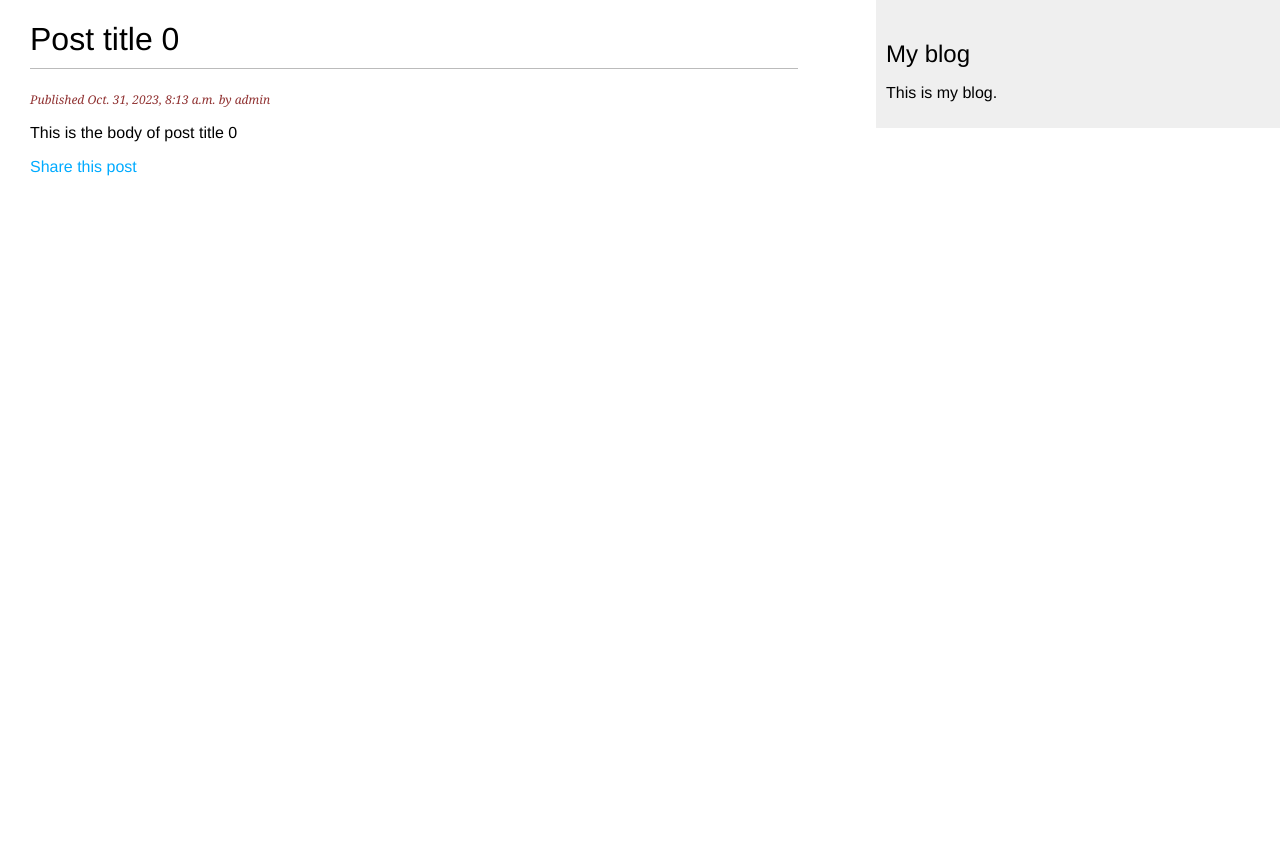
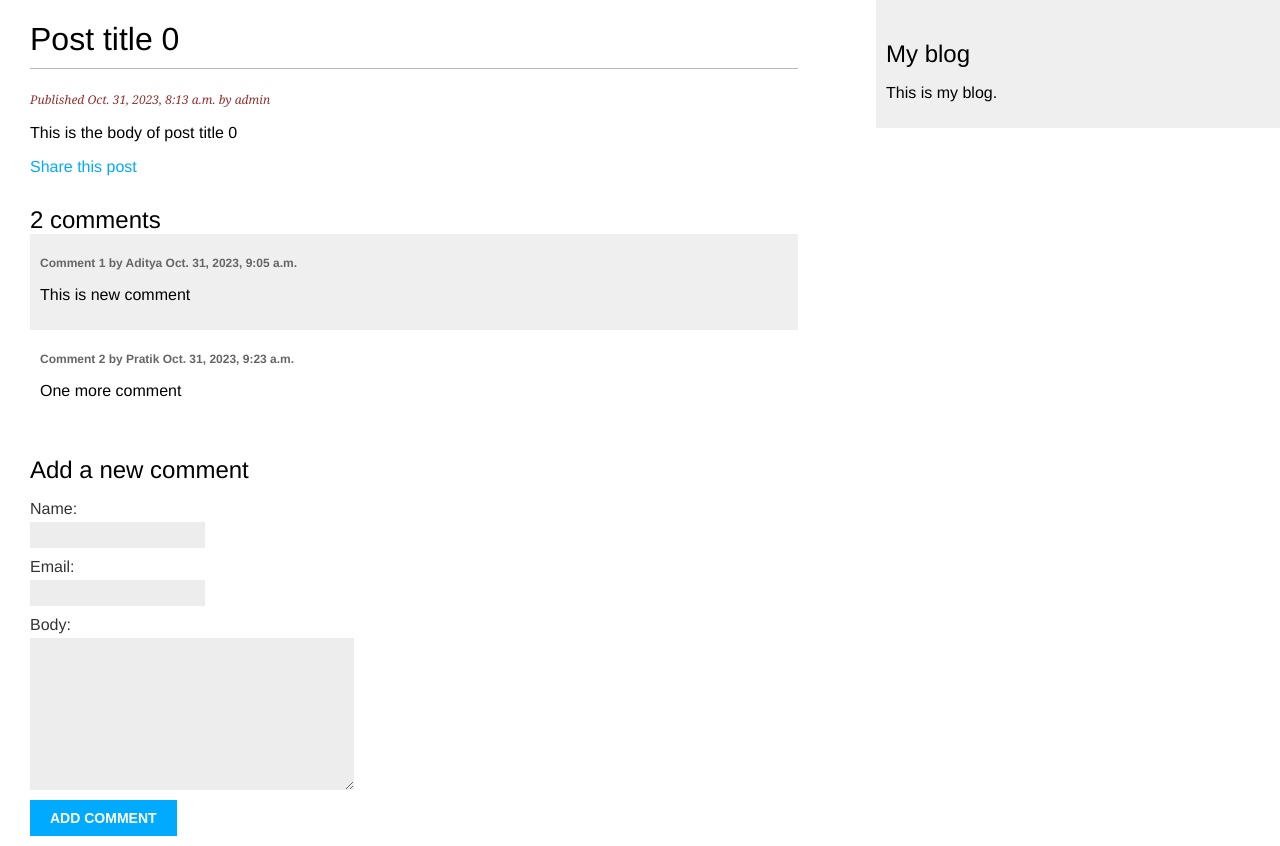
Before and after one commit to adityasurana3/Blog-Application, a Django app: a page that uses blog/templates/blog/post/detail.html in a window 1280 px wide. Before the commit the page ends 176 px from the top, so only its background shows below. Run offline with Django 4.2, Linux system fonts and the light colour scheme; data comes from the database, SQL or seed files in the repository; both versions use the stored data as it was after the commit.

Commit message:
comment functionality added

```diff
--- a/blog/forms.py
+++ b/blog/forms.py
@@ -1,7 +1,13 @@
 from django import forms
+from .models import Comment
 
 class EmailPostForm(forms.Form):
     name = forms.CharField(max_length=25)
     email = forms.EmailField()
     to = forms.EmailField()
     comments = forms.CharField(required=False, widget=forms.Textarea)
+
+class CommentForm(forms.ModelForm):
+    class Meta:
+        model = Comment
+        fields = ['name', 'email', 'body']
--- a/blog/models.py
+++ b/blog/models.py
@@ -40,3 +40,19 @@
 
     def get_absolute_url(self):
         return reverse("blog:post_detail", args=[self.publish.year, self.publish.month, self.publish.day, self.slug ])
+
+class Comment(models.Model):
+    post = models.ForeignKey(Post, on_delete=models.CASCADE, related_name='comments')
+    name = models.CharField(max_length=80)
+    email = models.EmailField()
+    body = models.TextField()
+    created = models.DateTimeField(auto_now_add=True)
+    updated = models.DateTimeField(auto_now=True)
+    active = models.BooleanField(default=True)
+
+    class Meta:
+        ordering = ['created']
+        indexes = [models.Index(fields=['created'])]
+
+    def __str__(self) -> str:
+        return f'Comment by {self.name} on {self.post}'
--- a/blog/templates/blog/post/detail.html
+++ b/blog/templates/blog/post/detail.html
@@ -10,4 +10,20 @@
     <p>
         <a href='{% url "blog:post_share" post.id %}'>Share this post</a>
     </p>
+    {% with comments.count as total_comments %}
+        <h2>
+            {{ total_comments }} comment{{total_comments|pluralize}}
+        </h2>
+    {% endwith %}
+    {% for comment in comments %}
+        <div class="comment">
+            <p class="info">
+                Comment {{ forloop.counter }} by {{ comment.name }} {{ comment.created }}
+            </p>
+            {{ comment.body|linebreaks }}
+        </div>
+        {% empty %}
+        <p>There are no comments.</p>
+    {% endfor %}
+    {% include "blog/post/includes/comment_form.html" %}
 {% endblock content %}
--- /dev/null
+++ b/blog/templates/blog/post/includes/comment_form.html
@@ -0,0 +1,6 @@
+<h2>Add a new comment</h2>
+<form action="{% url "blog:post_comment" post.id %}" method="post">
+    {{ form.as_p }}
+    {% csrf_token %}
+    <p><input type="submit" value="Add comment"></p>
+</form>
--- a/blog/urls.py
+++ b/blog/urls.py
@@ -8,4 +8,5 @@
     path('', views.PostListView.as_view(), name='post_list'),
     path('<int:year>/<int:month>/<int:day>/<slug:post>/', views.post_detail, name='post_detail'),
     path('<int:post_id>/share/', views.post_share, name='post_share'),
+    path('<int:post_id>/comment/', views.post_comment, name='post_comment')
 ]
--- a/blog/views.py
+++ b/blog/views.py
@@ -1,10 +1,11 @@
 from django.shortcuts import render, get_object_or_404
-from .models import Post
+from .models import Post, Comment
 from django.http import Http404
 from django.core.paginator import Paginator, EmptyPage, PageNotAnInteger
 from django.views.generic import ListView
-from .forms import EmailPostForm
+from .forms import EmailPostForm, CommentForm
 from django.core.mail import send_mail
+from django.views.decorators.http import require_POST
 
 # Create your views here.
 
@@ -28,7 +29,9 @@
 
 def post_detail(request, year, month, day, post):
     post = get_object_or_404(Post, status=Post.Status.PUBLISHED, slug=post, publish__year = year, publish__month=month, publish__day = day)
-    return render(request, 'blog/post/detail.html',{'post':post})
+    comments = post.comments.filter(active=True)
+    form = CommentForm()
+    return render(request, 'blog/post/detail.html',{'post':post,'comments':comments,'form':form})
 
 def post_share(request, post_id):
     post = get_object_or_404(Post, id=post_id, status = Post.Status.PUBLISHED)
@@ -45,3 +48,14 @@
         form = EmailPostForm()
         sent = False
     return render(request, 'blog/post/share.html',{'post':post,'form':form, 'sent':sent})
+
+@require_POST
+def post_comment(request, post_id):
+    post = get_object_or_404(Post, id=post_id, status=Post.Status.PUBLISHED)
+    comment = None
+    form = CommentForm(request.POST)
+    if form.is_valid():
+        comment = form.save(commit=False)
+        comment.post = post
+        comment.save()
+    return render(request, 'blog/post/comment.html',{'post': post, 'form': form, 'comment': comment})
```
Also changed, not shown: blog/admin.py (+7 -1 lines), blog/templates/blog/post/comment.html (added, +10 -0 lines), blog/migrations/0003_comment.py (added), db.sqlite3.
